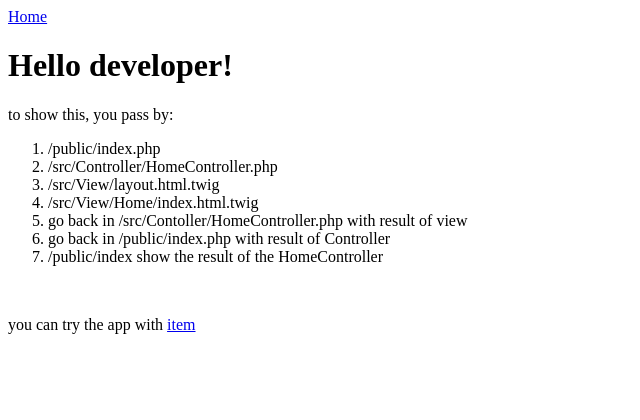
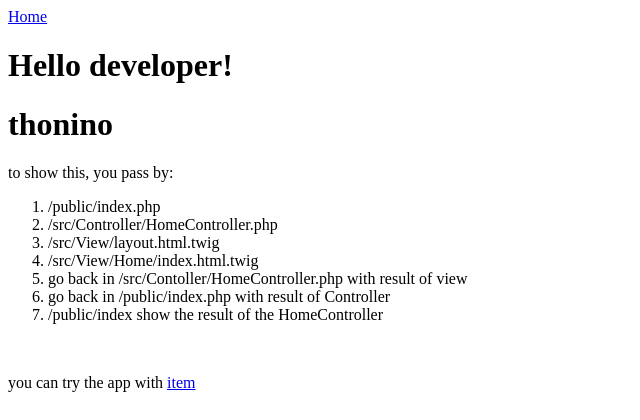
Before and after one commit to Lalie19/Projet-car, a PHP site: template src/View/Home/index.html.twig in a window 1280 px wide. Shown: the top 420 px of the page, without its empty margins (0-640 px from the left). Run offline with PHP 8.4, Linux system fonts and the light colour scheme; the template is opened without the code that fills it, so the values that code supplies are empty; some libraries are stand-ins or nearby versions.

Commit message:
thonino test

```diff
--- a/src/View/Home/index.html.twig
+++ b/src/View/Home/index.html.twig
@@ -2,6 +2,7 @@
 
 {% block content %}
     <h1>Hello developer!</h1>
+    <h1>thonino</h1>
     <p>to show this, you pass by:</p>
     <ol>
         <li>/public/index.php</li>
```
